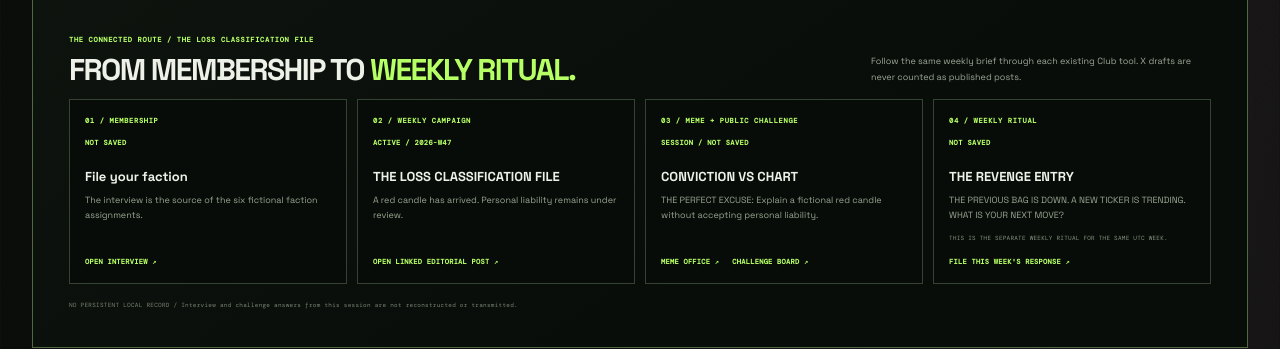
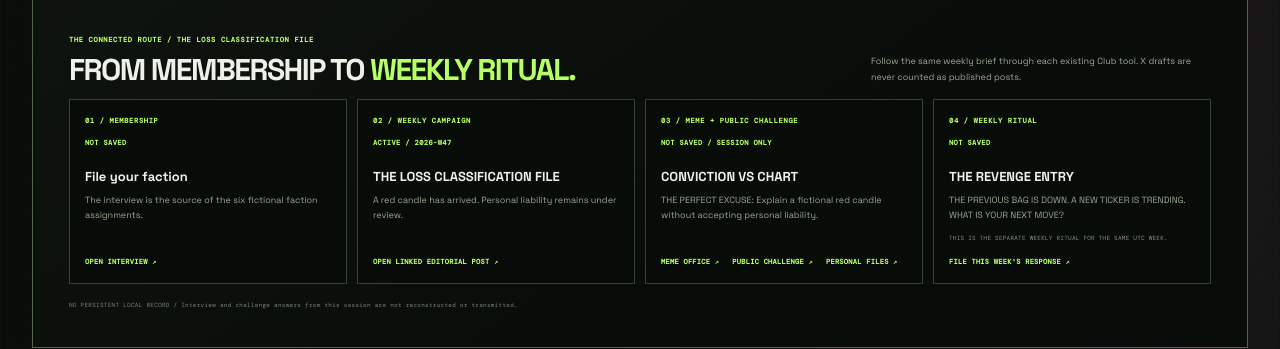
Before and after one commit to safherofficial/weird, a Next.js app: page /club in a window 1280 px wide. Shown: the part 4400-4749 px from the top of the page. Built offline with nearby package versions, Linux system fonts and the light colour scheme.

Commit message:
U32: make personal challenge progress route to its exercise

```diff
--- a/app/club/club-campaign-continuity.tsx
+++ b/app/club/club-campaign-continuity.tsx
@@ -169,12 +169,13 @@ export default function ClubCampaignContinuity() {
             </article>
             <article className={styles.step}>
               <span>03 / MEME + PUBLIC CHALLENGE</span>
-              <strong>{progress?.passportEnabled ? progress.completedCoreChallenges + " / 3 CORE FILES" : "SESSION / NOT SAVED"}</strong>
+              <strong>{progress?.passportEnabled ? progress.completedCoreChallenges + " / 3 PERSONAL CHALLENGE FILES" : "NOT SAVED / SESSION ONLY"}</strong>
               <h4>{continuity.campaign.memeTemplate.name}</h4>
               <p>{continuity.campaign.challenge.title}: {continuity.campaign.challenge.brief}</p>
               <div className={styles.stepLinks}>
                 <Link href="#club-meme-studio">MEME OFFICE ↗</Link>
-                <Link href="#club-challenge-board">CHALLENGE BOARD ↗</Link>
+                <Link href="#club-challenge-board">PUBLIC CHALLENGE ↗</Link>
+                <Link href="#club-challenges">PERSONAL FILES ↗</Link>
               </div>
             </article>
             <article className={styles.step}>
--- a/app/club/club-challenges.tsx
+++ b/app/club/club-challenges.tsx
@@ -148,7 +148,7 @@ export default function ClubChallenges() {
   }
 
   return (
-    <section className="club-challenges" aria-labelledby="club-challenges-title">
+    <section id="club-challenges" className="club-challenges" aria-labelledby="club-challenges-title">
       <header className="club-challenges__header">
         <div>
           <span>THE 99% CLUB / INTERACTIVE CONVICTION DESK</span>
```
Also changed, not shown: 1 other file (tests, documents, lock files or other folders).
